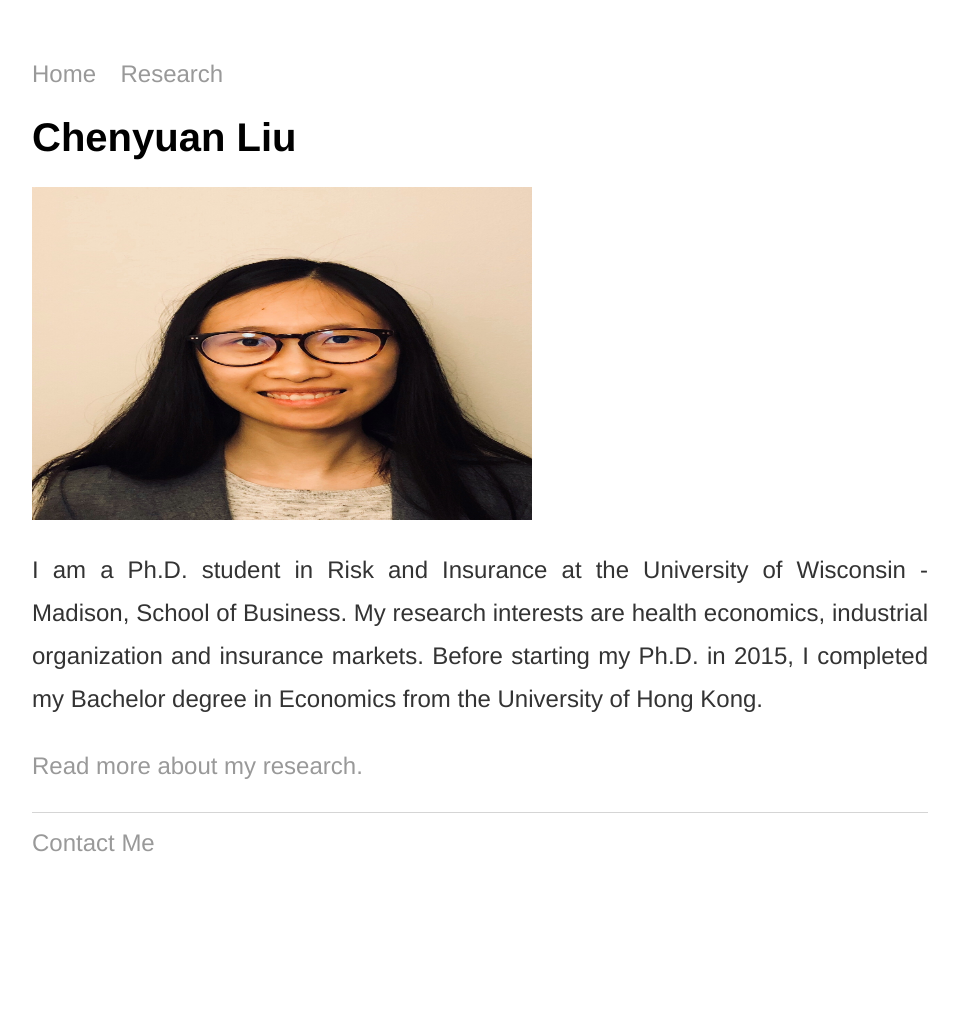
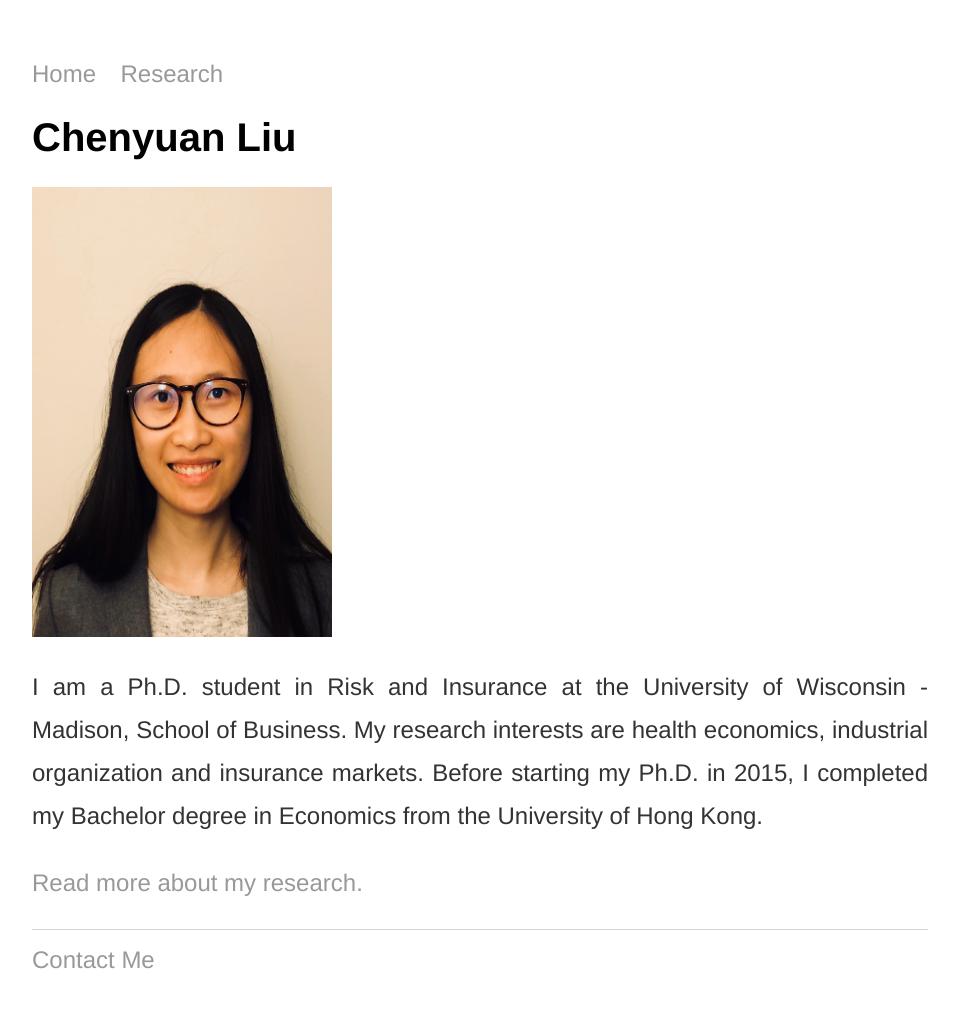
Before and after one commit to trifen/feng3hu.github.io, a Jekyll site: the page built from index.html, in a window 1280 px wide. Shown: the whole page, without its empty margins (160-1118 px from the left). Built offline with Jekyll 4.4.1, drawn with Linux system fonts in a browser that asks for light colours; before the commit the page ends 917 px from its top, so only the background shows below that.

Commit message:
Update index.html

```diff
--- a/index.html
+++ b/index.html
@@ -4,7 +4,7 @@ title: Chenyuan Liu
 ---
 <div class="blurb">
 	<h1>Chenyuan Liu</h1>
-	<img src="image1.jpg" alt="Chenyuan Liu" width="500" height="333">
+	<img src="image1.jpg" alt="Chenyuan Liu" width="300" height="450">
 	<div align="justify">
 	<p>I am a Ph.D. student in Risk and Insurance at the University of Wisconsin - Madison, School of Business. My research interests are health economics, industrial organization and insurance markets. Before starting my Ph.D. in 2015, I completed my Bachelor degree in Economics from the University of Hong Kong.</a></p>
 		<p><a href="/research">Read more about my research.</a></p>
```
